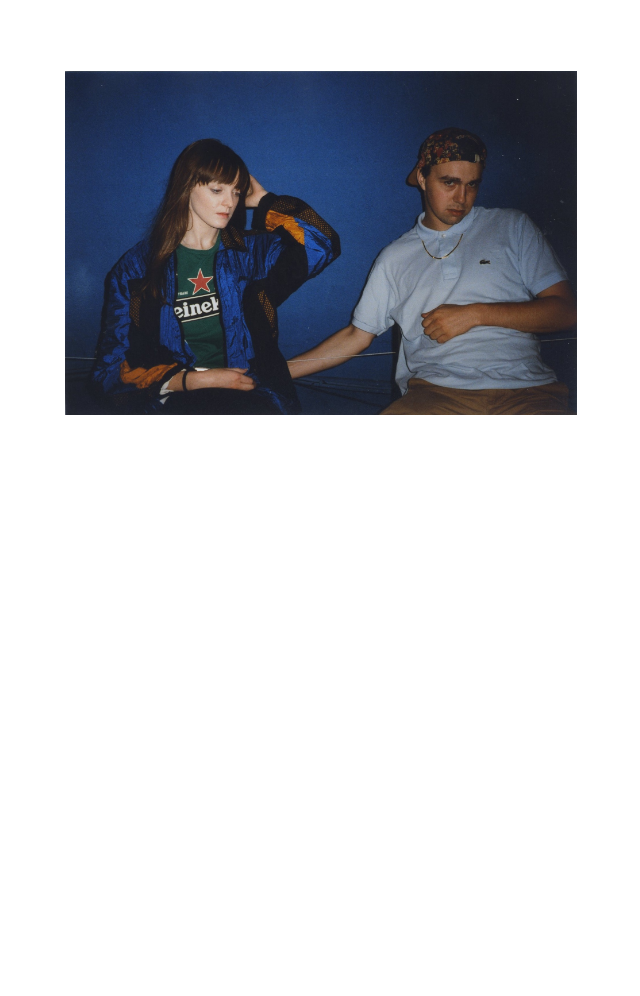
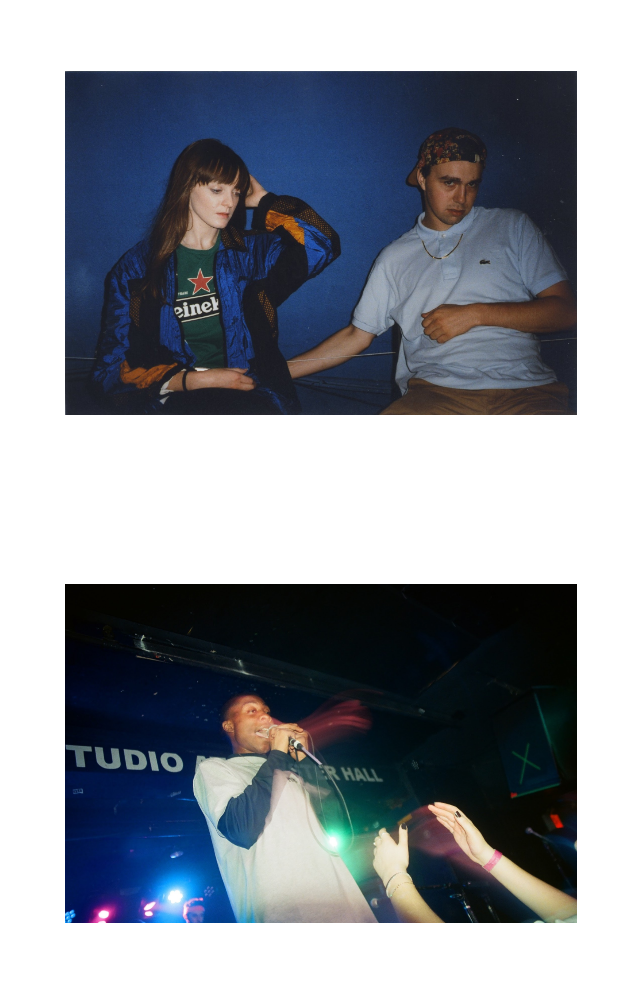
Before and after one commit to emmarogue/emmarogue.github.io, a plain HTML site: page Photos.html in a window 1280 px wide. Shown: the part 7757-8753 px from the top of the page, without its empty margins (519-1159 px from the left). Before the commit the page ends 8270 px from the top, so only its background shows below. Drawn offline with Linux system fonts and the light colour scheme; a web font is replaced by a local one.

Commit message:
more photos

```diff
--- a/Photos.html
+++ b/Photos.html
@@ -38,6 +38,8 @@
         <div style="background-image: url('Photos/14.jpg');" class="photo"> </div>
         <div style="background-image: url('Photos/15.jpg');" class="photo"> </div>
         <div style="background-image: url('Photos/16.jpg');" class="photo"> </div>
+        <div style="background-image: url('photos/Orrin0.JPG');" class="photo"> </div>
+
     </div>
 
   </body>
```
